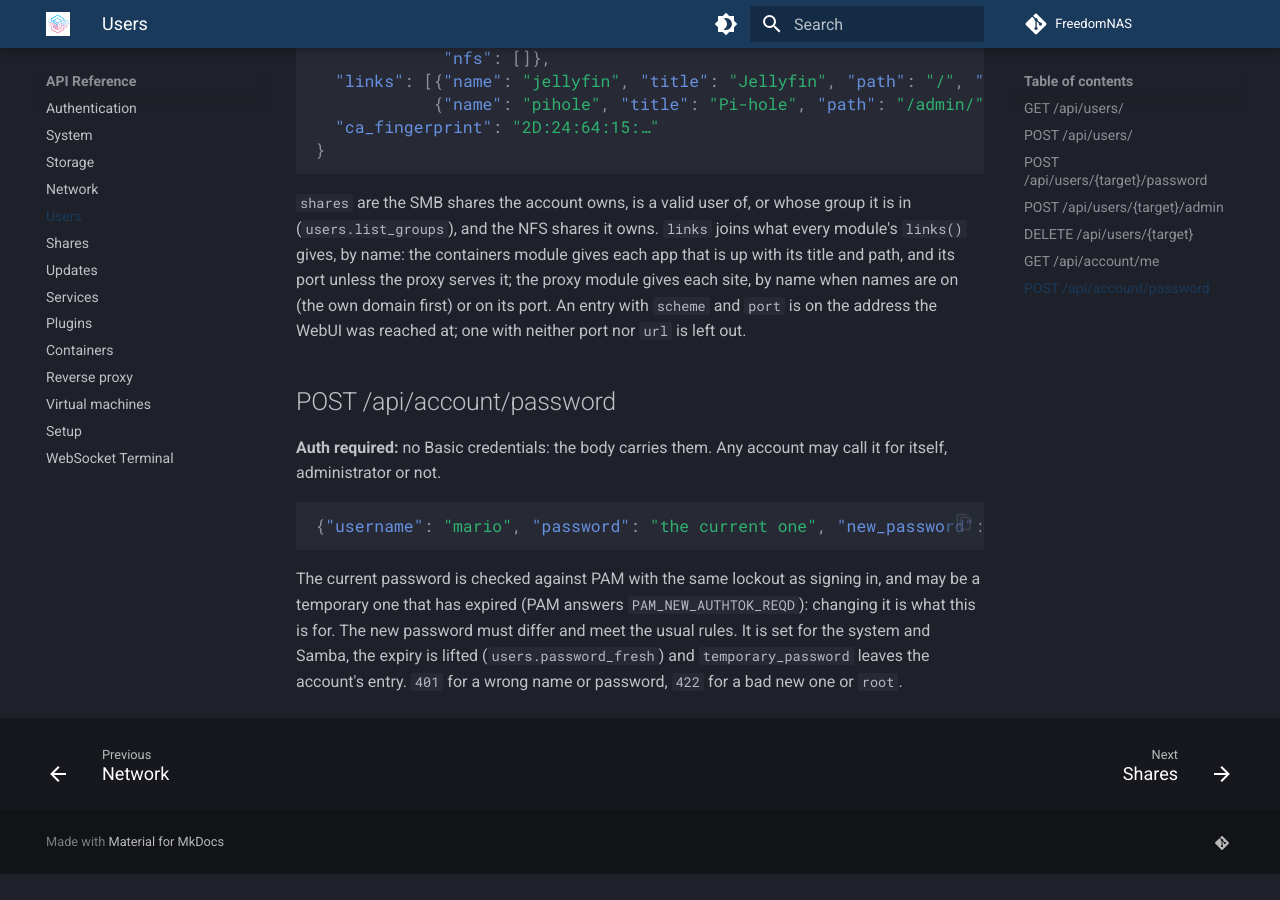
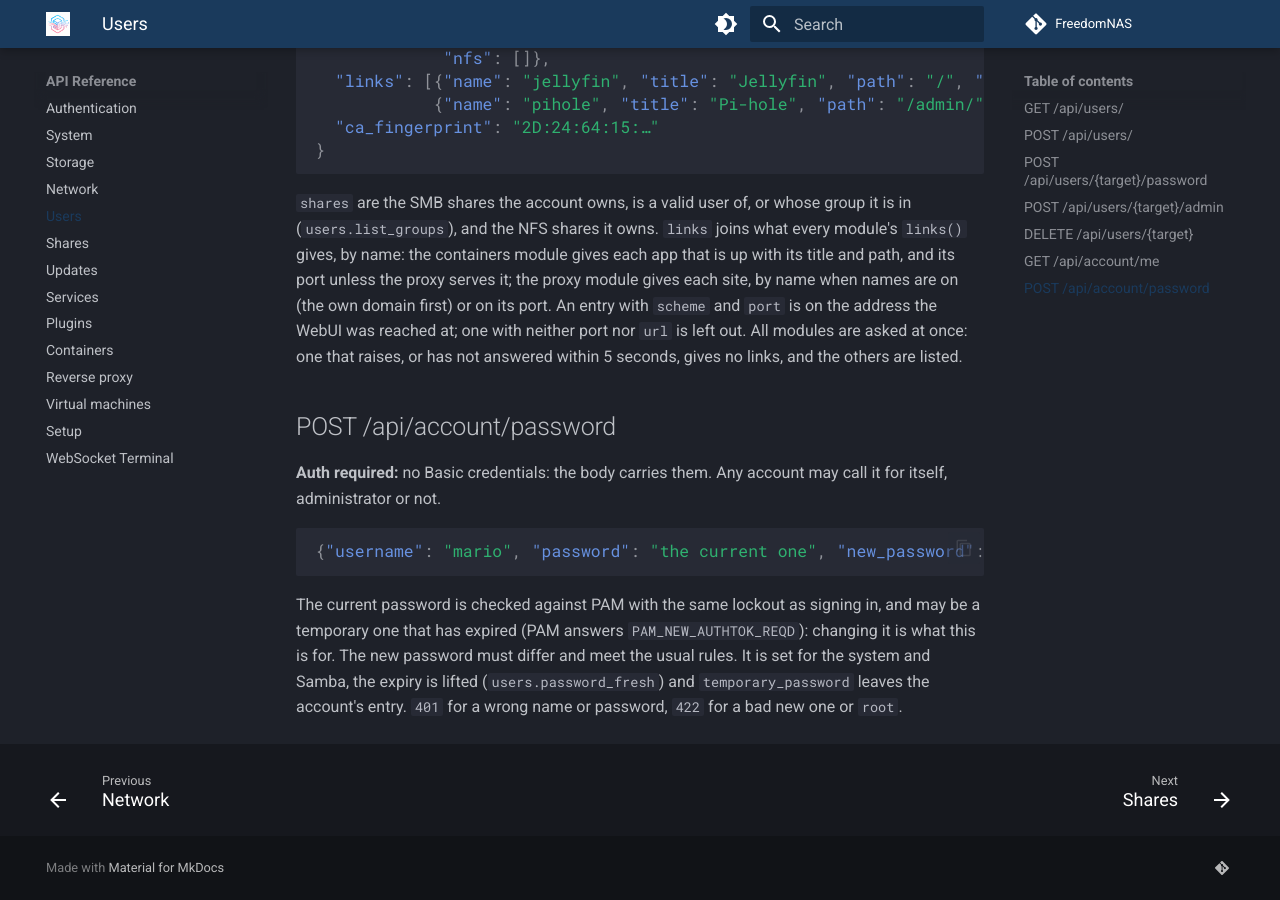
Before and after one commit to FreedomNAS/freedomnas-docs, an MkDocs documentation site: the page built from docs/api/users.md, in a window 1280 px wide and 900 px high, scrolled down 4198 px. Built offline with MkDocs 1.6.1 and Material for MkDocs 9.7.7, drawn with Linux system fonts in a browser that asks for light colours; before the commit the page ends 5072 px from its top, so only the background shows below that.

Commit message:
W3: Ask the modules for their links at once, 5 s each at most

```diff
--- a/docs/api/users.md
+++ b/docs/api/users.md
@@ -190,7 +190,8 @@ gives each app that is up with its title and path, and its port unless the
 proxy serves it; the proxy module gives each site, by name when names are on
 (the own domain first) or on its port. An entry with `scheme` and `port` is
 on the address the WebUI was reached at; one with neither port nor `url` is
-left out.
+left out. All modules are asked at once: one that raises, or has not
+answered within 5 seconds, gives no links, and the others are listed.
 
 ## POST /api/account/password
 
```
